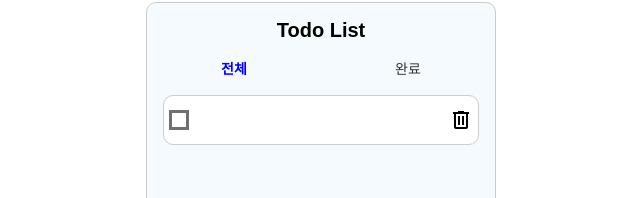
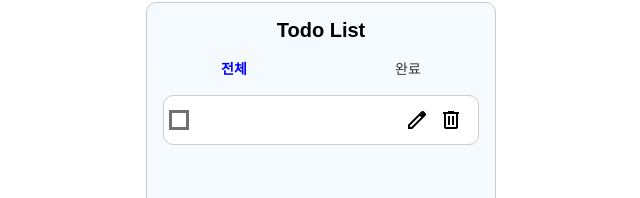
Before and after one commit to pyqwbb/vue-todo-list, a Vue app: page / in a window 1280 px wide. Both pictures are taken after a click on the button "등록". Shown: the part 125-323 px from the top of the page, without its empty margins (319-959 px from the left). Built offline with nearby package versions, Linux system fonts and the light colour scheme; a web font is replaced by a local one.

Commit message:
Feat: todo 수정 기능 추가
- editing 상태(editingId, editingMsg) 추가
- editingId 기준으로 span / input 분기 처리
- editTodo, saveEdit 메소드 추가
- Enter 입력 시 수정 내용 반영

```diff
--- a/src/App.vue
+++ b/src/App.vue
@@ -5,6 +5,7 @@
       :computedTodo="computedTodo"
       @update-todo="updateTodoHandler"
       @delete-todo="deleteTodoHandler"
+      @edit-todo="editTodoHandler"
     />
     <TodoInput @add-todo="addTodoHandler" />
   </div>
@@ -40,6 +41,9 @@ export default {
     deleteTodoHandler(id) {
       this.todo = this.todo.filter((v) => v.id !== id);
     },
+    editTodoHandler({ id, msg }) {
+      this.todo = this.todo.map((v) => (v.id === id ? { ...v, msg } : v));
+    },
     updateTabHandler(tab) {
       this.currentTab = tab;
     },
--- a/src/assets/main.css
+++ b/src/assets/main.css
@@ -106,8 +106,10 @@ body {
   top: 0;
 }
 
-.todo__delete-icon {
+.todo__delete-icon,
+.todo__edit-icon {
   flex-shrink: 0;
+  padding-right: 10px;
 }
 
 .todo__item--completed {
--- a/src/components/TodoList.vue
+++ b/src/components/TodoList.vue
@@ -14,7 +14,22 @@
         @click="updateTodo(item.id)"
       />
       <label :for="item.id" class="todo__checkbox-label"></label>
-      <span class="todo__item-text">{{ item.msg }}</span>
+      <span v-if="editingId !== item.id" class="todo__item-text">
+        {{ item.msg }}
+      </span>
+      <input
+        v-else
+        v-model="editingMsg"
+        type="text"
+        @keydown.enter="saveEdit(item.id)"
+        autofocus
+      />
+      <span
+        class="material-symbols-outlined todo__edit-icon"
+        @click="editTodo(item)"
+      >
+        edit
+      </span>
       <span
         class="material-symbols-outlined todo__delete-icon"
         @click="deleteTodo(item.id)"
@@ -31,6 +46,12 @@
 
 <script>
 export default {
+  data() {
+    return {
+      editingId: null,
+      editingMsg: '',
+    };
+  },
   props: {
     computedTodo: {
       type: Array,
@@ -39,7 +60,7 @@ export default {
       },
     },
   },
-  emits: ['update-todo', 'delete-todo'],
+  emits: ['update-todo', 'delete-todo', 'edit-todo'],
   methods: {
     updateTodo(id) {
       this.$emit('update-todo', id);
@@ -47,6 +68,15 @@ export default {
     deleteTodo(id) {
       this.$emit('delete-todo', id);
     },
+    editTodo(item) {
+      this.editingId = item.id;
+      this.editingMsg = item.msg;
+    },
+    saveEdit(id) {
+      this.$emit('edit-todo', { id, msg: this.editingMsg });
+      this.editingId = null;
+      this.editingMsg = '';
+    },
   },
 };
 </script>
```
